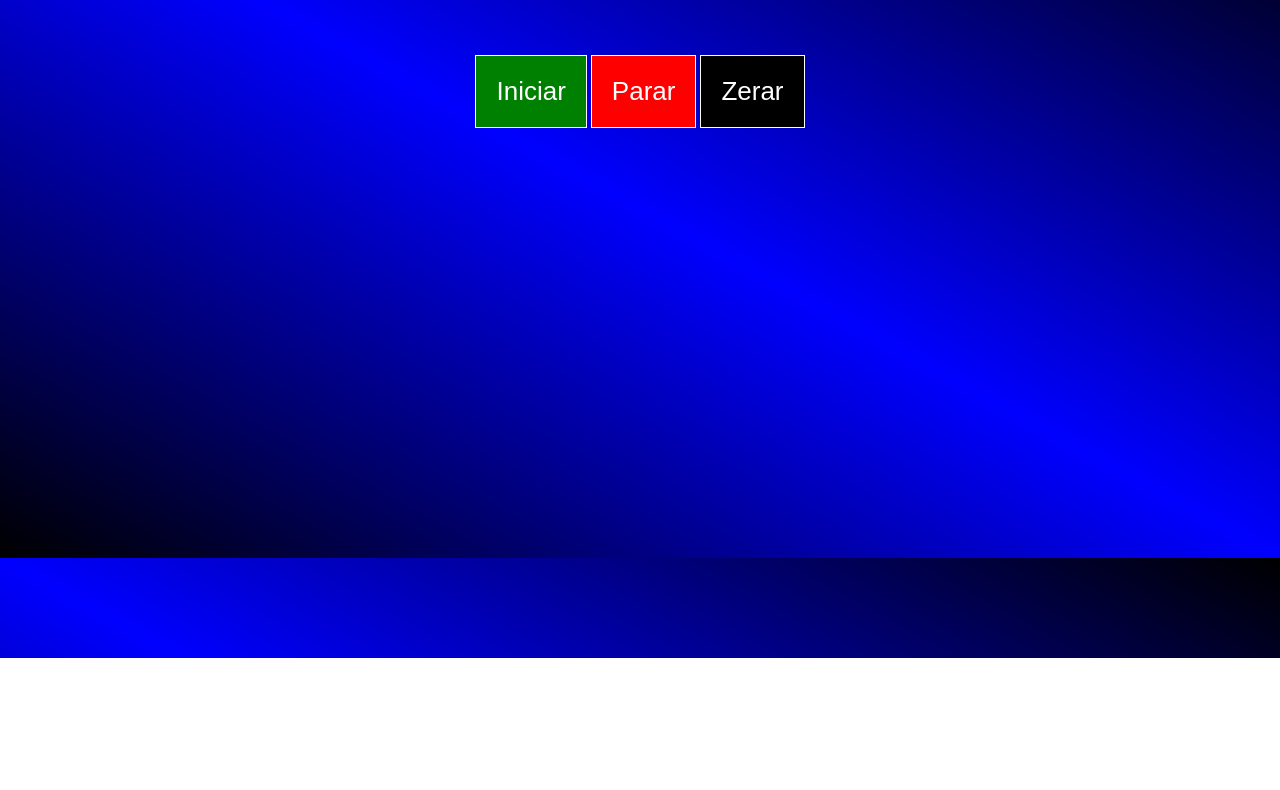
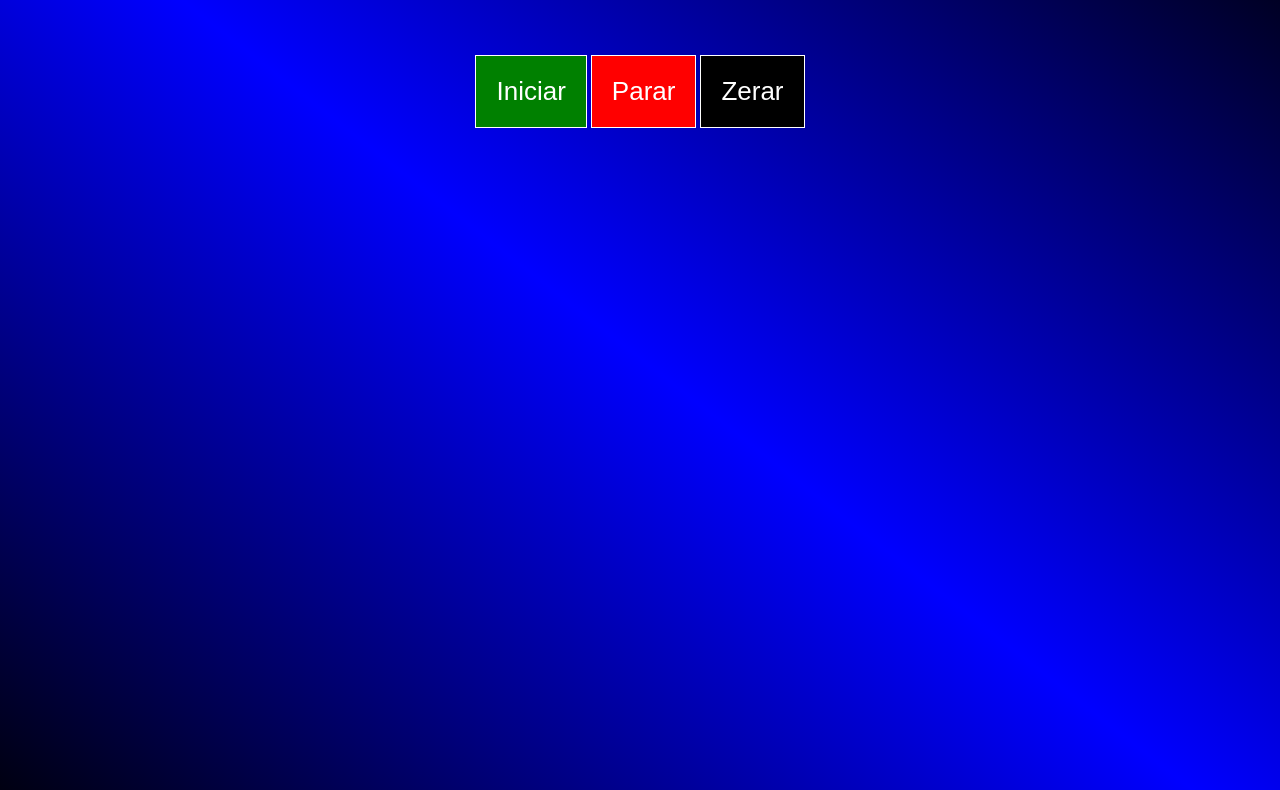
Before and after one commit to Edhdelly/Cronometro-Javascript, a plain HTML site: page index.html in a window 1280 px wide. Shown: the part 142-932 px from the top of the page. Before the commit the page ends 800 px from the top, so only its background shows below. Drawn offline with Linux system fonts and the light colour scheme.

Commit message:
Update style.css

```diff
--- a/style.css
+++ b/style.css
@@ -8,9 +8,9 @@
 
 body {
     background: linear-gradient(to top right, black, blue, black);
-    background-size: contain;
+    background-size: cover;
     overflow-y: hidden;
-    height: 700px;
+    height: 1000px;
 }
 
 
```
